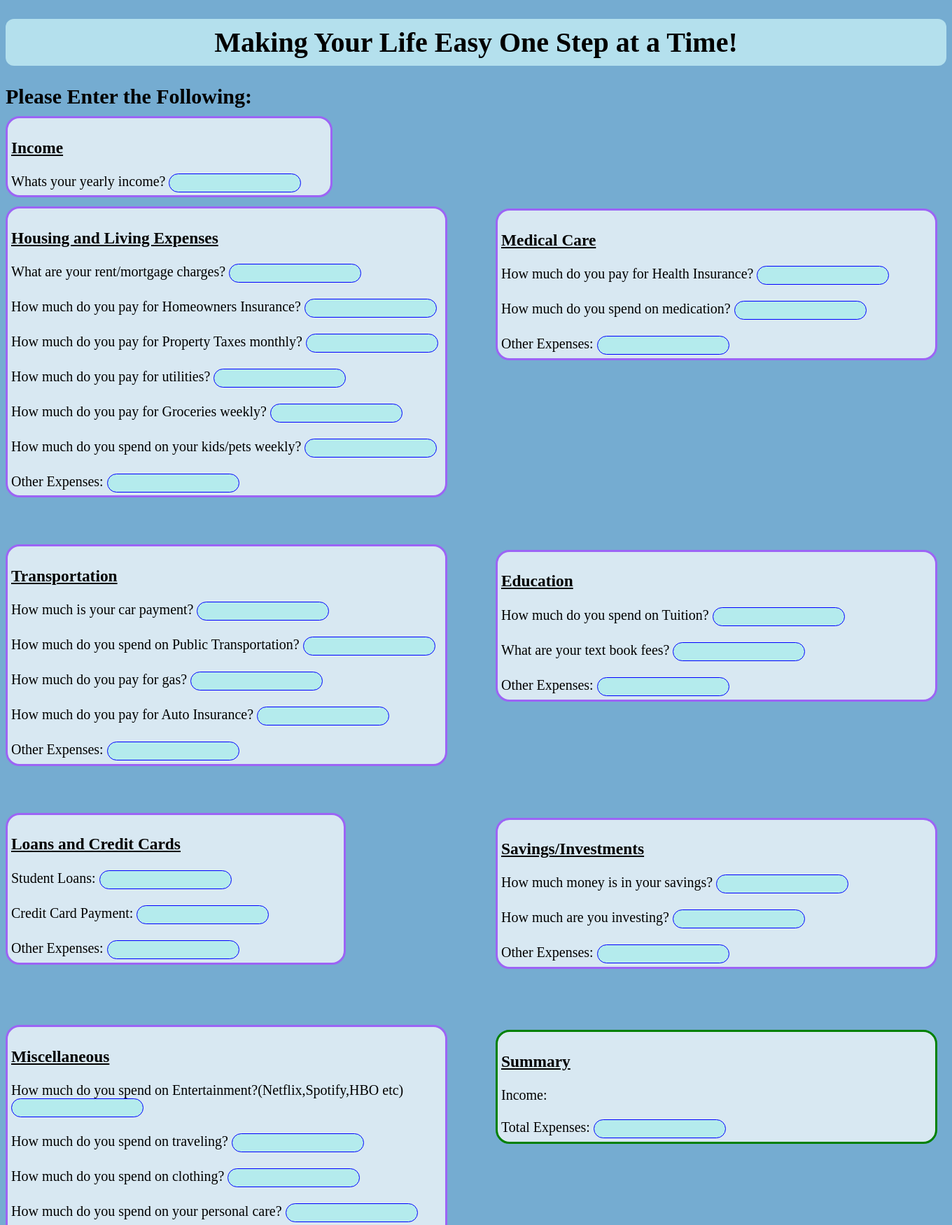
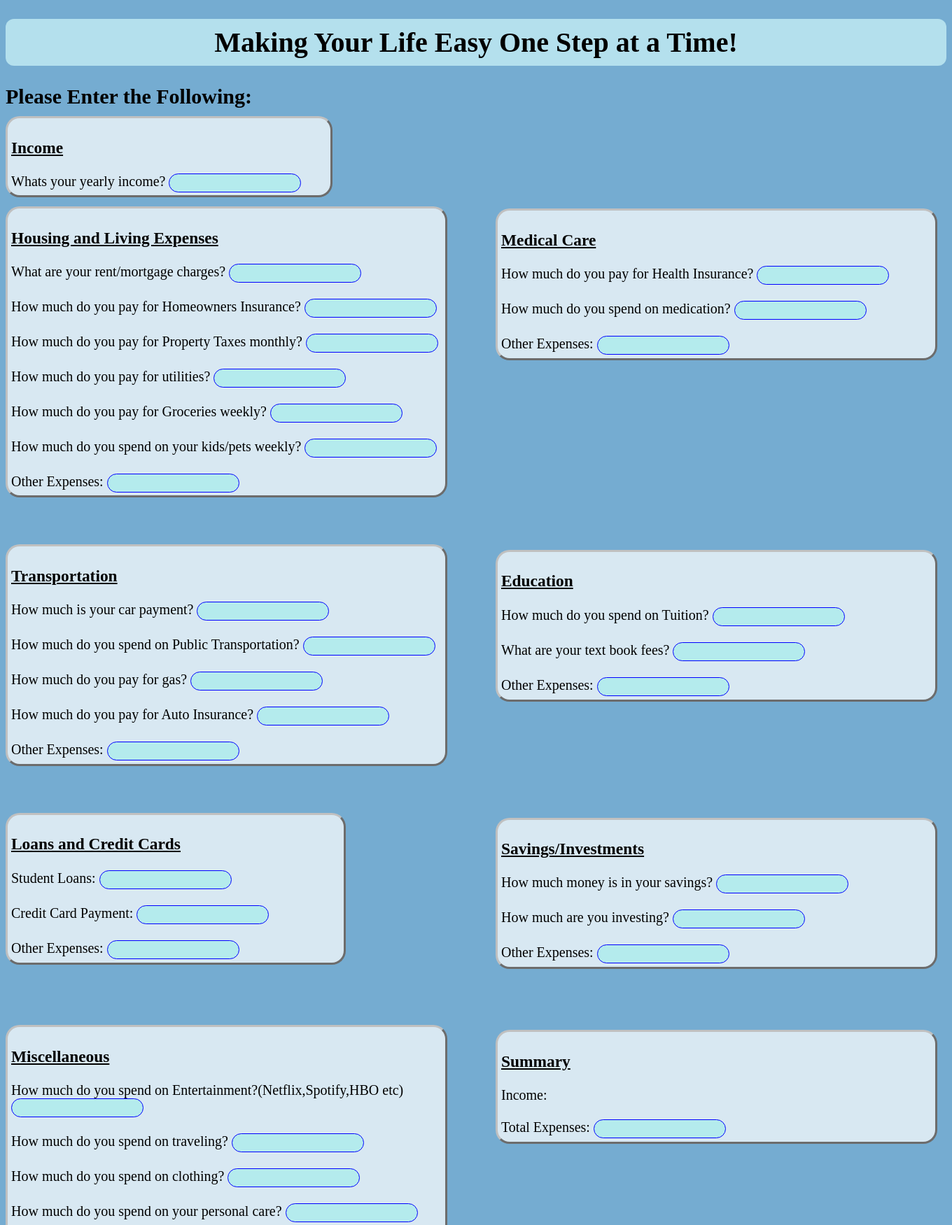
Before and after one commit to MarMiranda-12345/BudgetWebsite, a Python web app: template templates/EnterInfo.html in a window 1360 px wide. Shown: the part 97-1848 px from the top of the page at 70% size. Run offline with Jinja, Linux system fonts and the light colour scheme; the template is opened without the code that fills it, so the values that code supplies are empty.

Commit message:
css update

```diff
--- a/static/css/results.css
+++ b/static/css/results.css
@@ -71,94 +71,103 @@ input {
 
 .class9{
   padding: 5px;
-  border: 3px solid Green;
+  border: 3px solid silver;
   border-radius: 20px;
   background-color:#d8e8f2;
   text-align: left;
   width: 615px;
   position: relative;
   left: 700px;
-  bottom:863px
+  bottom:863px;
+  border-style: outset;
+
 }
 .class8{
   padding: 5px;
-  border: 3px solid #9c64f5;
+  border: 3px solid silver;
   border-radius: 20px;
   background-color:#d8e8f2;
   width: 615px;
   position:relative;
-  bottom: 430px
+  bottom: 430px;
+  border-style: outset;
 }
 .class7{
   padding: 5px;
-  border: 3px solid #9c64f5;
+  border: 3px solid silver;
   border-radius: 20px;
   background-color:#d8e8f2;
   text-align: left;
   width: 615px;
   position: relative;
   left: 700px;
-  bottom: 510px
+  bottom: 510px;
+  border-style: outset;
 }
 .class6{
   padding: 5px;
-  border: 3px solid #9c64f5;
+  border: 3px solid silver;
   border-radius: 20px;
   background-color:#d8e8f2;
   width: 470px;
   position:relative;
-  bottom: 300px
+  bottom: 300px;
+  border-style: outset;
 }
 .class5{
   padding: 5px;
-  border: 3px solid #9c64f5;
+  border: 3px solid silver;
   border-radius: 20px;
   background-color:#d8e8f2;
   text-align: left;
   width: 615px;
   position:relative;
   left:700px;
-  bottom: 459px
+  bottom: 459px;
+  border-style: outset;
 }
 .class4{
   padding: 5px;
-  border: 3px solid #9c64f5;
+  border: 3px solid silver;
   border-radius: 20px;
   background-color:#d8e8f2;
   width: 615px;
   position: relative;
-  bottom: 150px
-
+  bottom: 150px;
+  border-style: outset;
 }
 .class3{
   padding: 5px;
-  border: 3px solid #9c64f5;
+  border: 3px solid silver;
   border-radius: 20px;
   background-color:#d8e8f2;
   text-align: left;
   width: 615px;
   position: relative;
   left:700px;
-  bottom:413px
+  bottom:413px;
+  border-style: outset;
 }
 .class1{
   padding: 5px;
-  border: 3px solid #9c64f5;
+  border: 3px solid silver;
   border-radius: 20px;
   background-color:#d8e8f2;
   width: 615px;
   height:400px;
+  border-style: outset;
 }
 h3{
   text-decoration: underline;
 }
 .Income{
   padding: 5px;
-  border: 3px solid #9c64f5;
+  border: 3px solid silver;
   border-radius: 20px;
   background-color:#d8e8f2;
   width: 451px;
   height:100px;
   position: relative;
-  bottom: 13px
+  bottom: 13px;
+  border-style: outset;
 }
```
